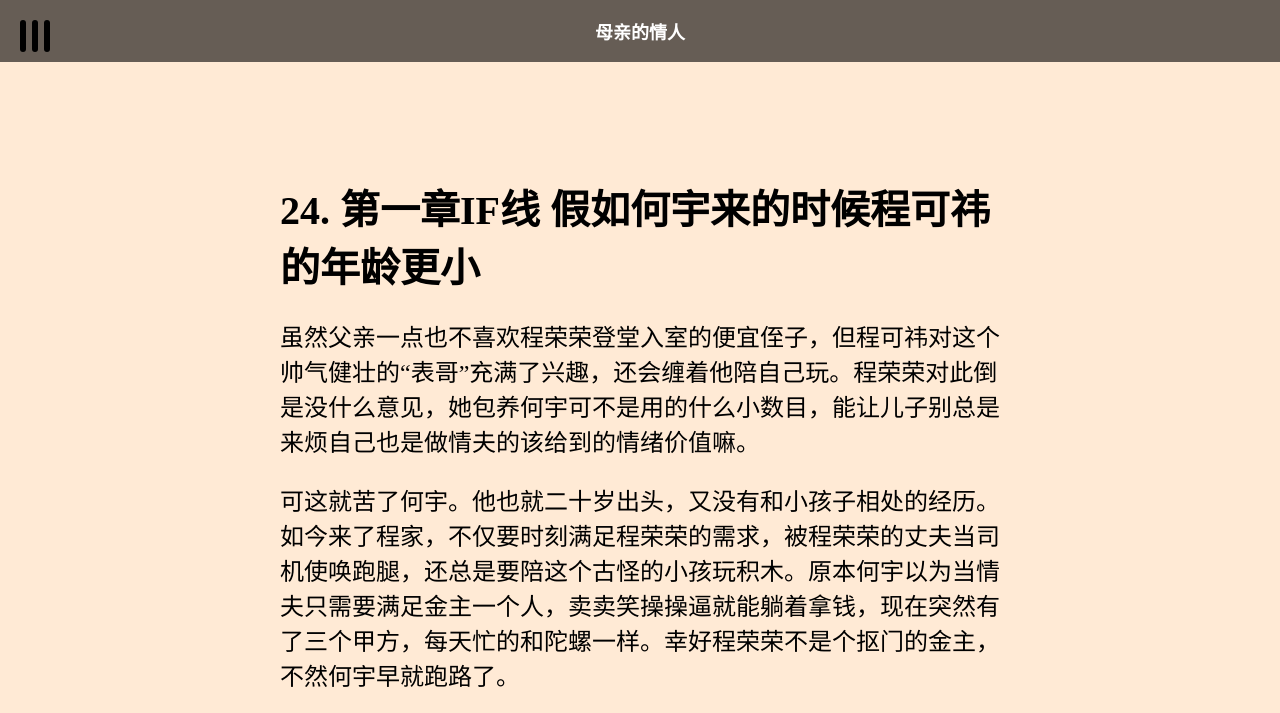
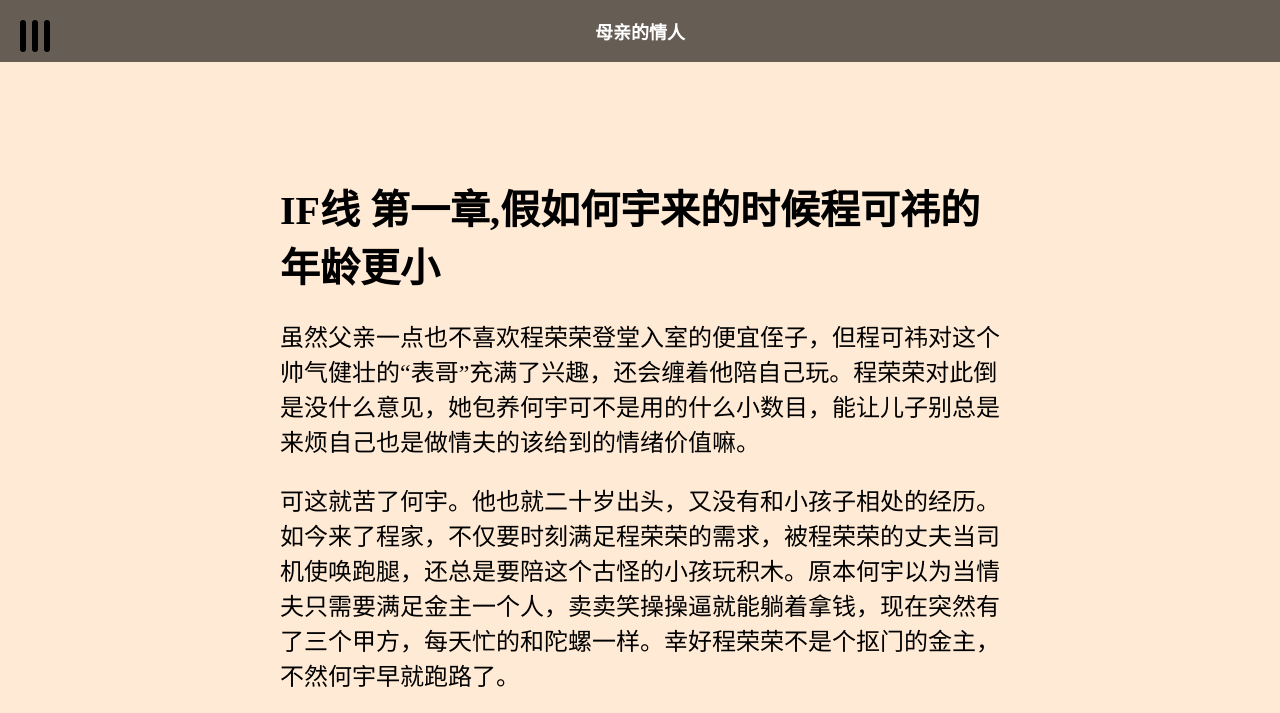
Before and after one commit to Oliver-XXOObest/skinarchive, a plain HTML site: page MT_CHAPTER/mt24.html in a window 1280 px wide. Shown: the top 713 px of the page. Drawn offline with Linux system fonts and the light colour scheme.

Commit message:
Update mt24.html

```diff
--- a/MT_CHAPTER/mt24.html
+++ b/MT_CHAPTER/mt24.html
@@ -3,7 +3,7 @@
 <head>
   <meta charset="UTF-8">
   <meta name="viewport" content="width=device-width, initial-scale=1.0">
-  <title>母亲的情人 第二十四章</title>
+  <title>母亲的情人 IF1</title>
   <link rel="stylesheet" href="../cover.css">
   <link rel="stylesheet" href="../sidebar.css">
 </head>
@@ -84,7 +84,7 @@ p {
 
   <!-- content -->
   <div class="cover" id="cover">
-    <h1>24. 第一章IF线 假如何宇来的时候程可祎的年龄更小</h1>
+    <h1>IF线 第一章,假如何宇来的时候程可祎的年龄更小</h1>
 
     <p>虽然父亲一点也不喜欢程荣荣登堂入室的便宜侄子，但程可祎对这个帅气健壮的“表哥”充满了兴趣，还会缠着他陪自己玩。程荣荣对此倒是没什么意见，她包养何宇可不是用的什么小数目，能让儿子别总是来烦自己也是做情夫的该给到的情绪价值嘛。</p>
     <p>可这就苦了何宇。他也就二十岁出头，又没有和小孩子相处的经历。如今来了程家，不仅要时刻满足程荣荣的需求，被程荣荣的丈夫当司机使唤跑腿，还总是要陪这个古怪的小孩玩积木。原本何宇以为当情夫只需要满足金主一个人，卖卖笑操操逼就能躺着拿钱，现在突然有了三个甲方，每天忙的和陀螺一样。幸好程荣荣不是个抠门的金主，不然何宇早就跑路了。</p>
```
